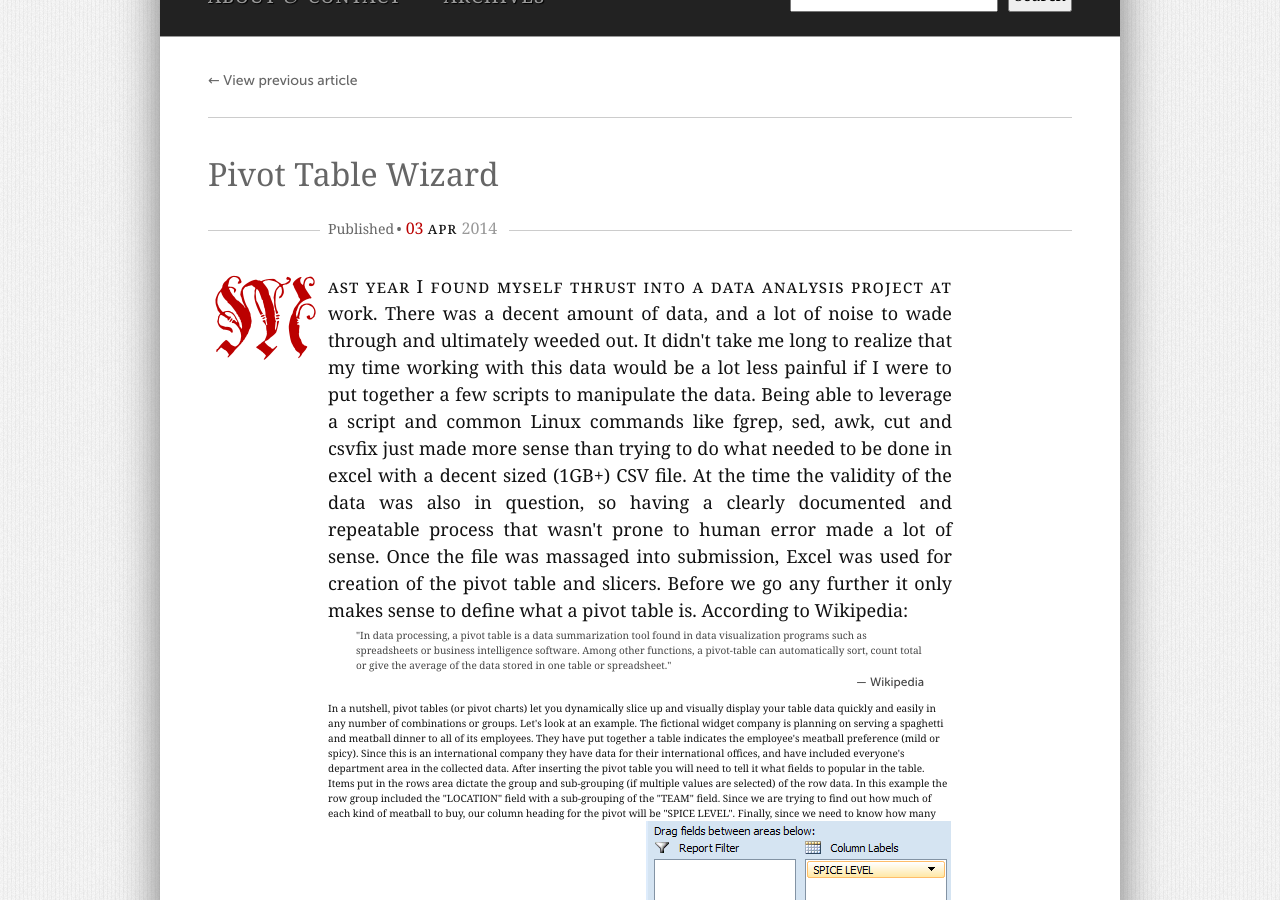
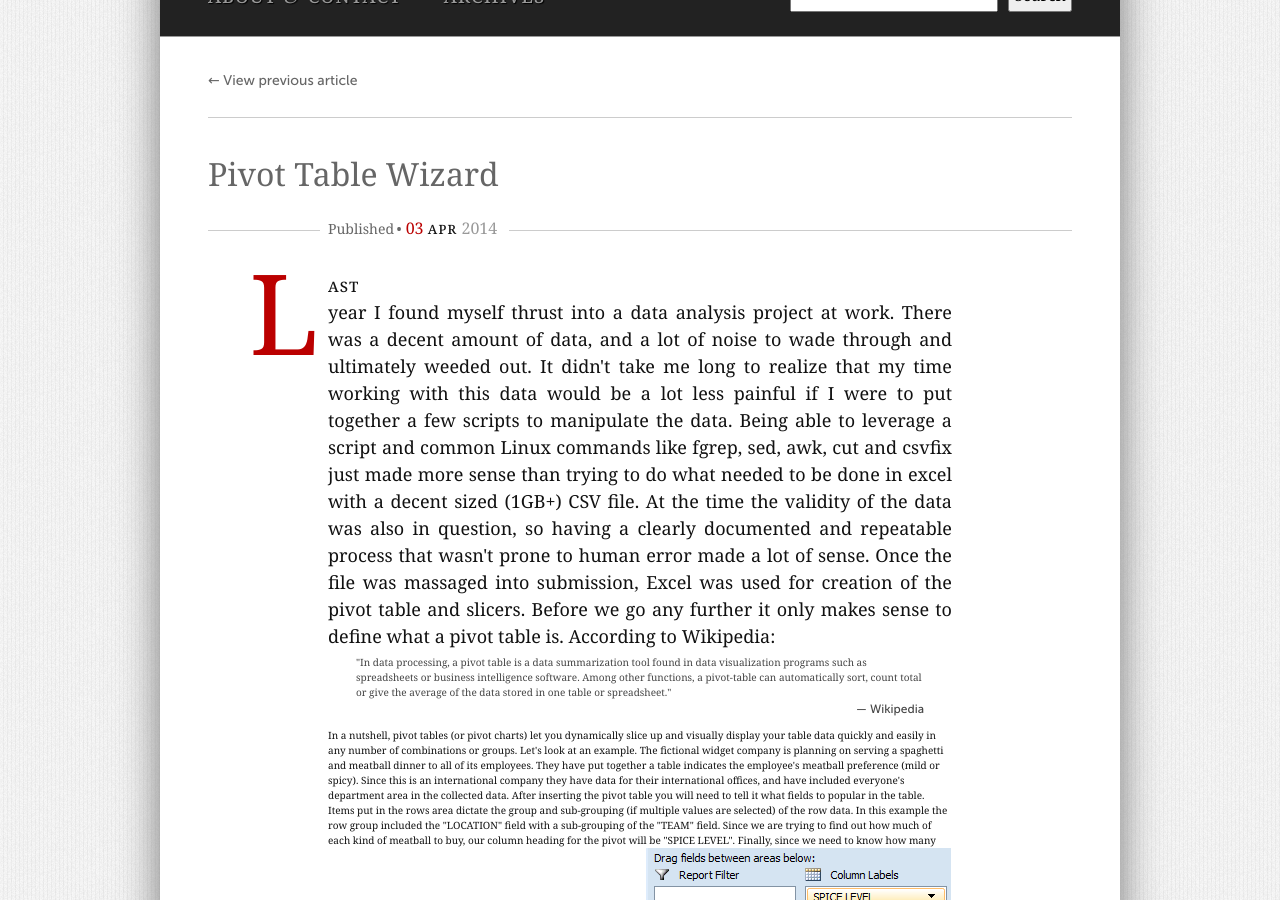
Before and after one commit to stvlange/stvlange.github.com, a Jekyll site: the page built from _posts/2014-04-03-simple_wizardry.markdown, in a window 1280 px wide and 900 px high, scrolled down 235 px. Built offline with Jekyll 4.4.1, drawn with Linux system fonts in a browser that asks for light colours.

Commit message:
Post files

```diff
--- a/_posts/2014-04-03-simple_wizardry.markdown
+++ b/_posts/2014-04-03-simple_wizardry.markdown
@@ -68,7 +68,7 @@ published: yes
         span.result { color: #4881D6; }
 </style>
 
-<p class="prelude">Mast year I found myself thrust into a data analysis project at work.  There was a decent amount of data, and a lot of noise to wade through and ultimately weeded out.  It didn't take me long to realize that my time working with this data would be a lot less painful if I were to put together a few scripts to manipulate the data.
+<p class="prelude">Last year I found myself thrust into a data analysis project at work.  There was a decent amount of data, and a lot of noise to wade through and ultimately weeded out.  It didn't take me long to realize that my time working with this data would be a lot less painful if I were to put together a few scripts to manipulate the data.
 
 Being able to leverage a script and common Linux commands like fgrep, sed, awk, cut and csvfix just made more sense than trying to do what needed to be done in excel with a decent sized (1GB+) CSV file.  At the time the validity of the data was also in question, so having a clearly documented and repeatable process that wasn't prone to human error made a lot of sense.
 
```
